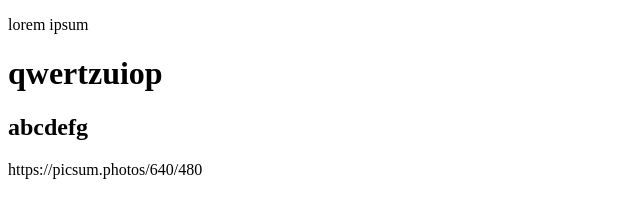
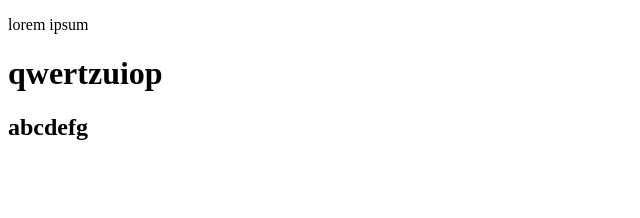
Before and after one commit to zt25op/zt25op.github.io, a plain HTML site: page index.html in a window 1280 px wide. Shown: the whole page, without its empty margins (0-640 px from the left). Drawn offline with Linux system fonts and the light colour scheme.

Commit message:
aufgabe 2 2

```diff
--- a/index.html
+++ b/index.html
@@ -9,6 +9,6 @@
     <p>lorem ipsum</p>
     <h1>qwertzuiop</h1>
     <h2>abcdefg</h2>
-    <img>https://picsum.photos/640/480</img>
+    <imghttps://picsum.photos/640/480/>
 </body>
 </html>
```
